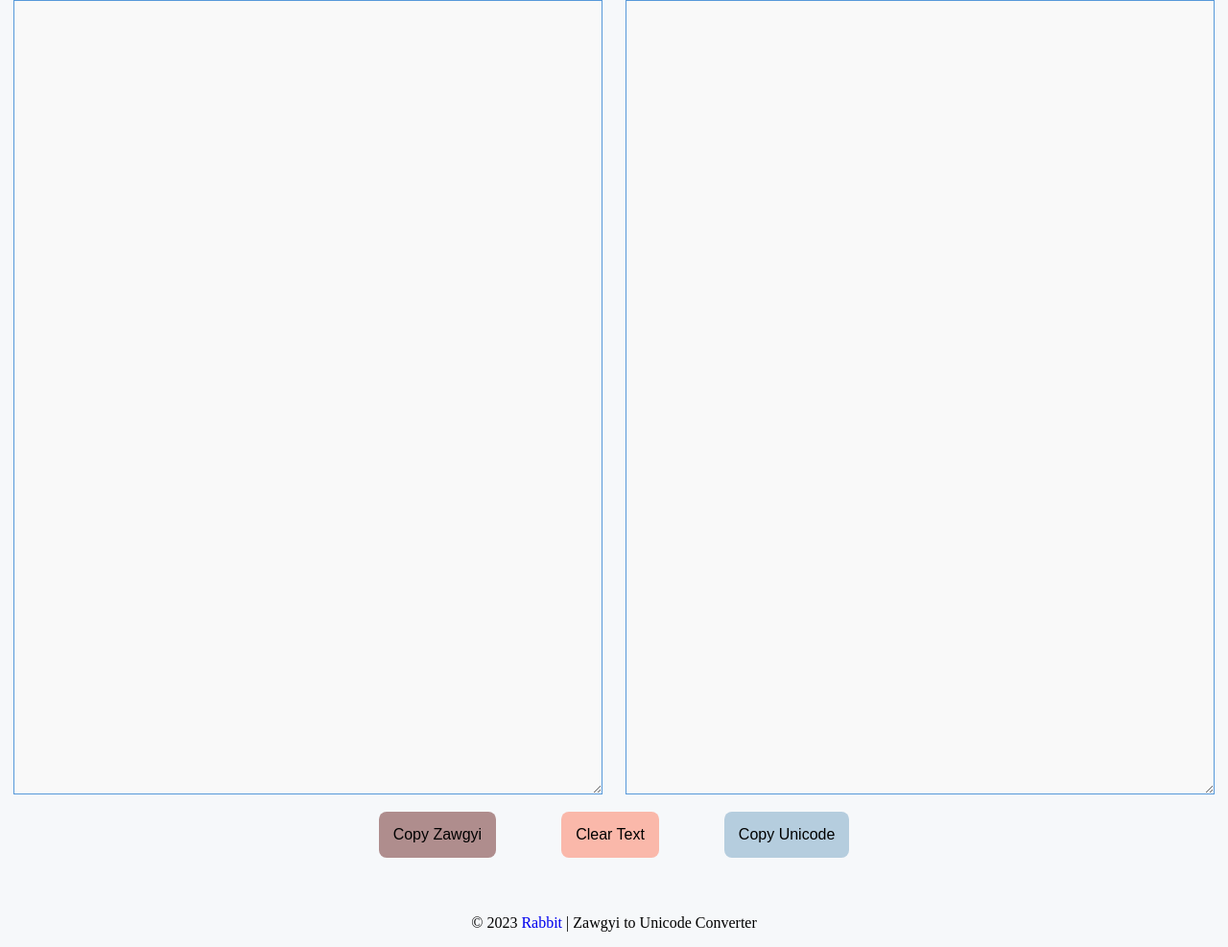
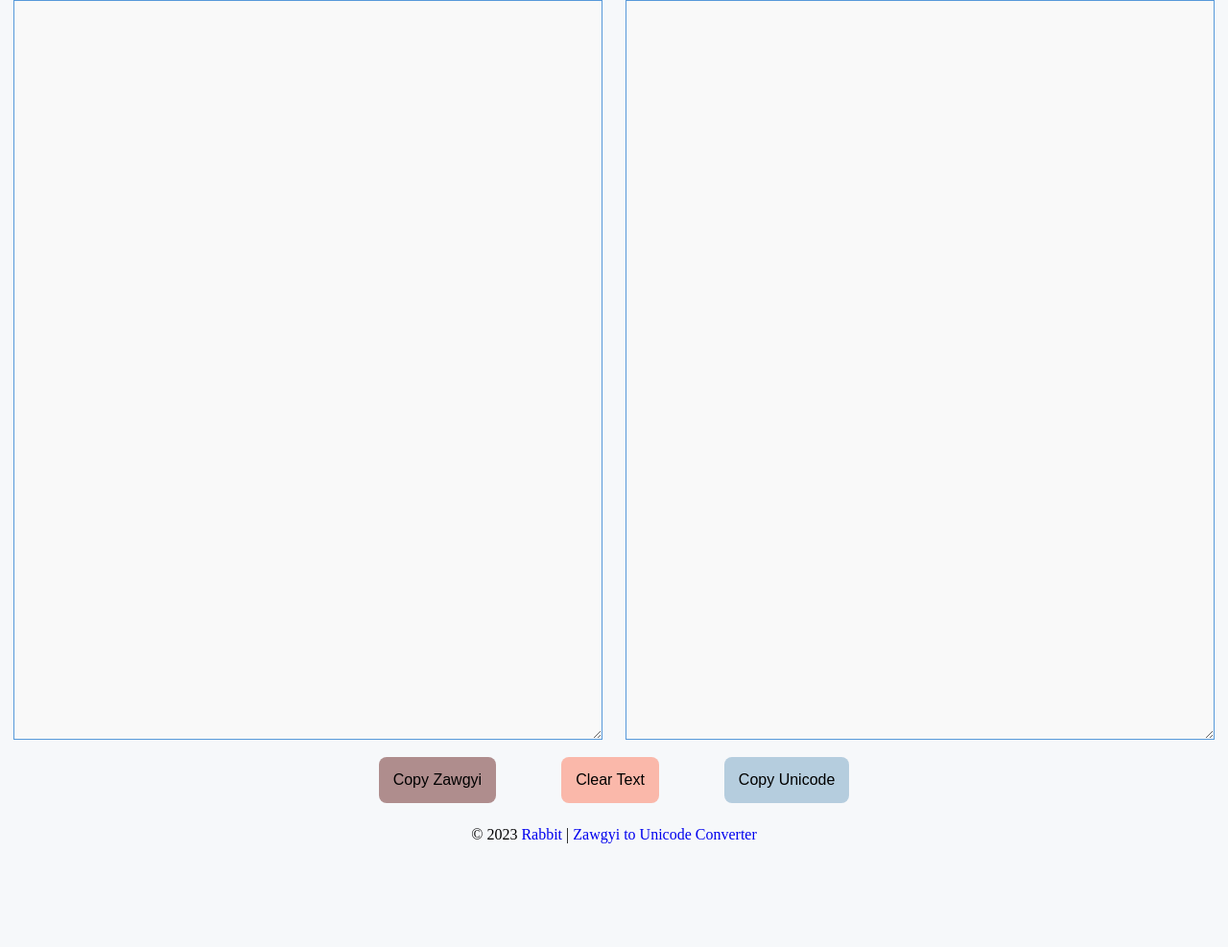
Before and after one commit to toewailin/rabbit-converter, a plain HTML site: page index.html in a window 1280 px wide. Shown: the part 167-1154 px from the top of the page at 96% size. After the commit the page ends 1062 px from the top, so only its background shows below. Drawn offline with Linux system fonts and the light colour scheme.

Commit message:
fix paddding

```diff
--- a/index.html
+++ b/index.html
@@ -39,7 +39,7 @@
             <span class="six">i</span>
           </h3>
           <textarea
-            rows="28"
+            rows="26"
             id="zawgyi"
             onfocus="handleOnFocus(this)"
             onblur="handleOnBlur()"
@@ -57,7 +57,7 @@
             <span class="seven">e</span>
           </h3>
           <textarea
-            rows="28"
+            rows="26"
             id="unicode"
             onfocus="handleOnFocus(this)"
             onblur="handleOnBlur()"
@@ -89,8 +89,13 @@
       <footer>
         <p>
           &copy; 2023
-          <a href="https://github.com/Rabbit-Converter/Rabbit">Rabbit</a> |
-          Zawgyi to Unicode Converter
+          <a href="https://github.com/Rabbit-Converter/Rabbit" target="_blank"
+            >Rabbit</a
+          >
+          |
+          <a href="https://github.com/toejs/z2u" target="_blank"
+            >Zawgyi to Unicode Converter</a
+          >
         </p>
       </footer>
     </div>
--- a/style.css
+++ b/style.css
@@ -77,7 +77,6 @@ body, section, #container {
 footer{
 	clear:both;
 	text-align:center;
-	padding-top:30px;
 }
 
 textarea{
```
